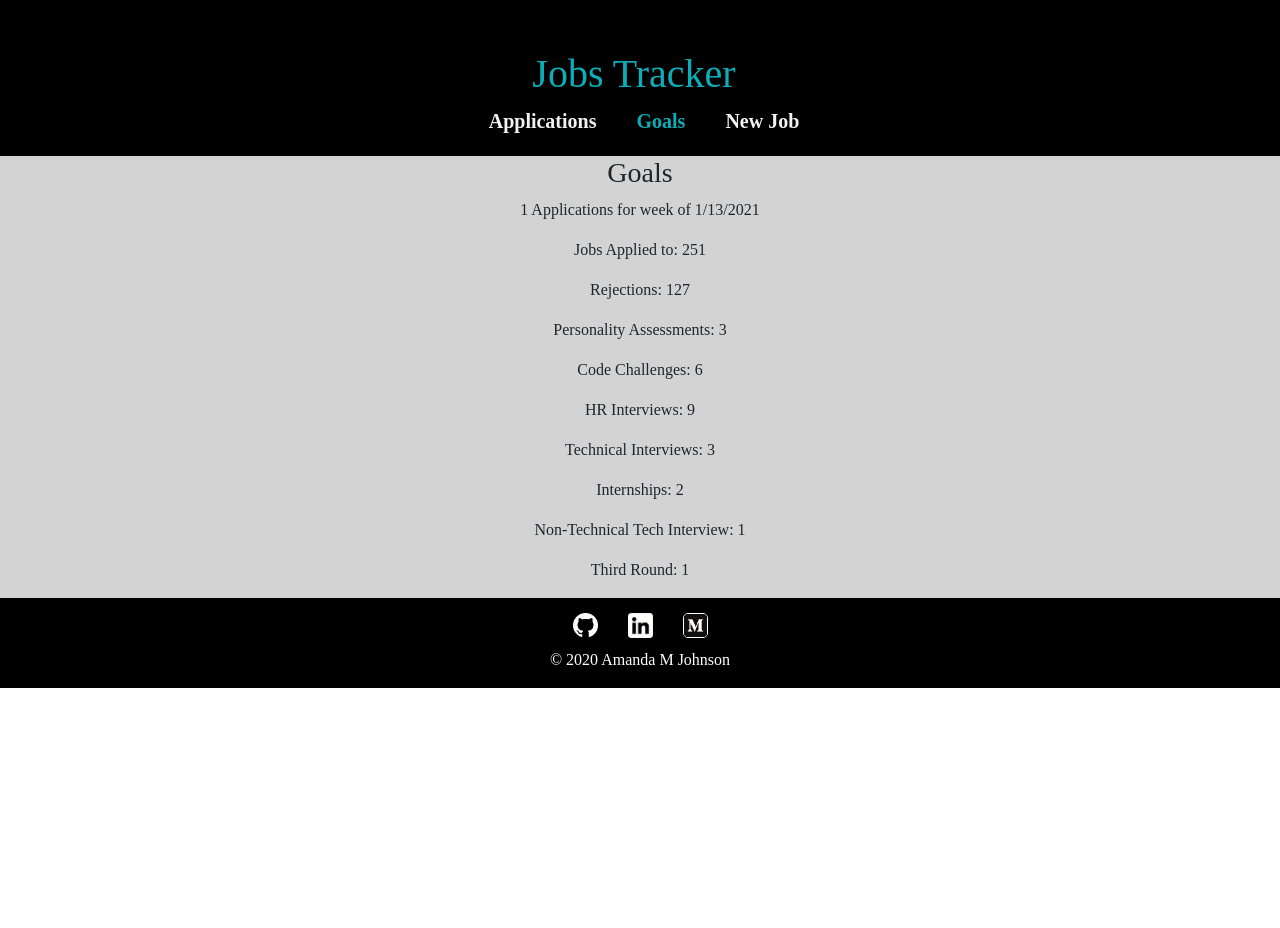
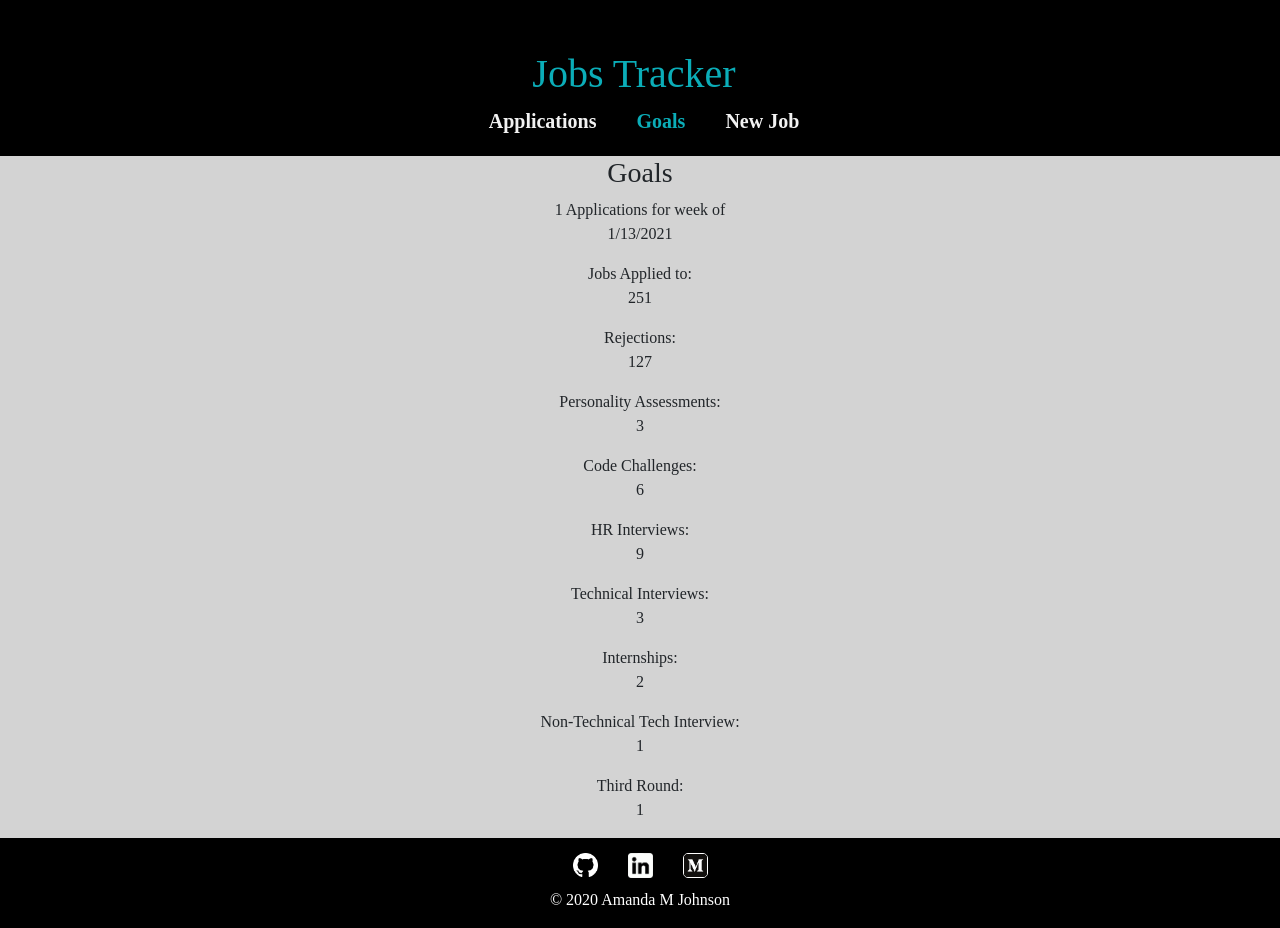
Before and after one commit to amandena/jobs-tracker, a React (Create React App) app in the folder client/: page /goals in a window 1280 px wide. Before the commit the page ends 800 px from the top, so only its background shows below. Built offline with nearby package versions, Linux system fonts and the light colour scheme.

Commit message:
separated sections into separate divs

```diff
--- a/client/src/components/GoalsTracker.js
+++ b/client/src/components/GoalsTracker.js
@@ -7,18 +7,47 @@ const GoalsTracker = () => {
       <div className='row spacer'>
         <div className='col-12'>
           <h3>Goals</h3>
-          <p>1 Applications for week of {new Date().toLocaleDateString()}</p>
-
-          <p>Jobs Applied to: 251</p>
-          <p>Rejections: 127</p>
-          <p>Personality Assessments: 3</p>
-          <p>Code Challenges: 6</p>
-          <p>HR Interviews: 9</p>
-          <p>Technical Interviews: 3</p>
-          <p>Internships: 2</p>
-          <p>Non-Technical Tech Interview: 1</p>
-          <p>Third Round: 1</p>
         </div>
+      </div>
+      <div className='col-12'>
+        <label>1 Applications for week of </label>
+        <p>{new Date().toLocaleDateString()}</p>
+      </div>
+      <div className='col-12'>
+        <label>Jobs Applied to:</label>
+        <p>251</p>
+      </div>
+      <div className='col-12'>
+        <label>Rejections:</label>
+        <p>127</p>
+      </div>
+      <div className='col-12'>
+        <label>Personality Assessments:</label>
+        <p>3</p>
+      </div>
+      <div className='col-12'>
+        <label>Code Challenges:</label>
+        <p>6</p>
+      </div>
+      <div className='col-12'>
+        <label>HR Interviews:</label>
+        <p>9</p>
+      </div>
+      <div className='col-12'>
+        <label>Technical Interviews:</label>
+        <p>3</p>
+      </div>
+      <div className='col-12'>
+        <label>Internships:</label>
+        <p>2</p>
+      </div>
+      <div className='col-12'>
+        <label>Non-Technical Tech Interview:</label>
+        <p>1</p>
+      </div>
+      <div className='col-12'>
+        <label>Third Round:</label>
+        <p>1</p>
       </div>
       <ScrollArrow/>
     </div>
```
